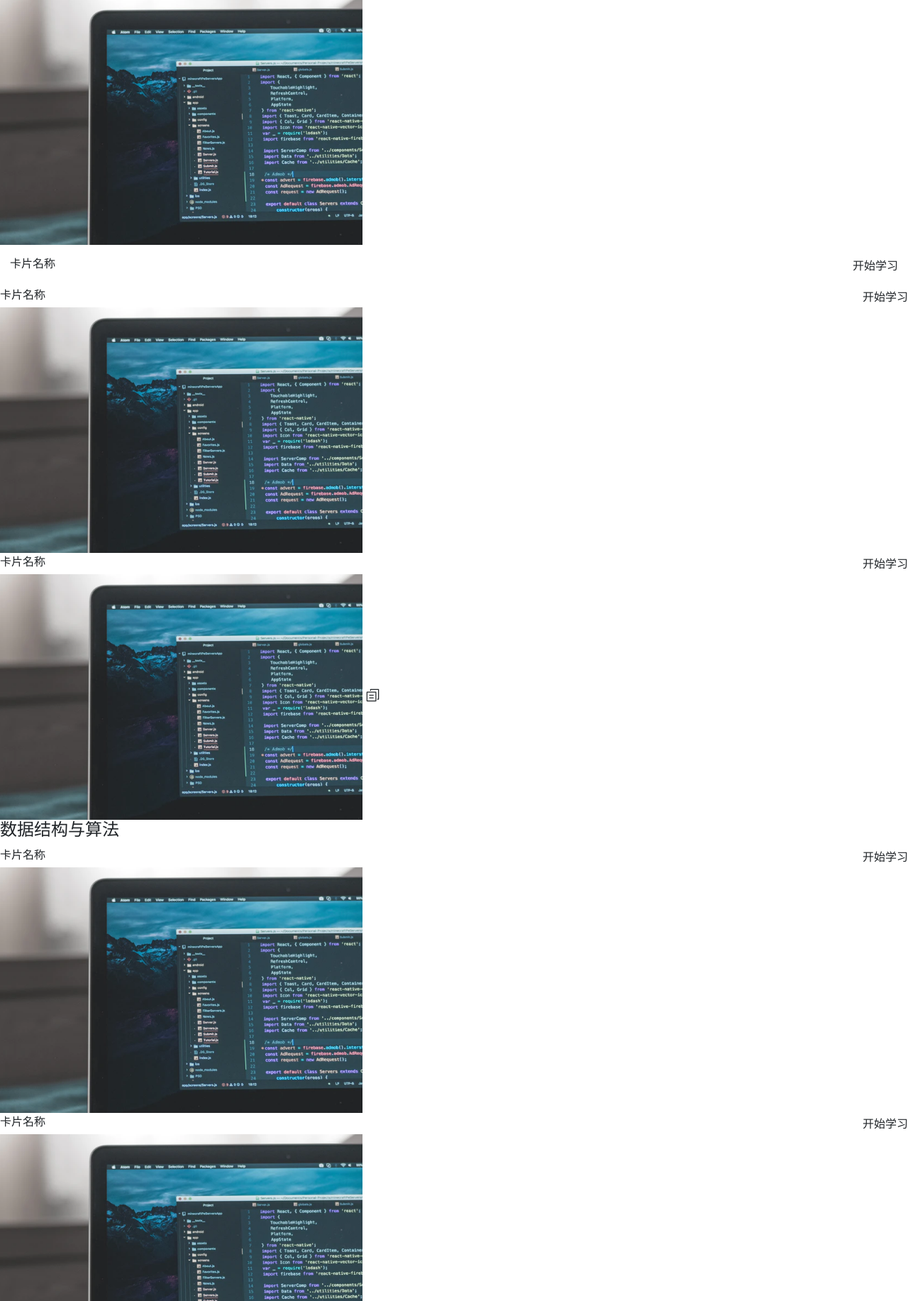
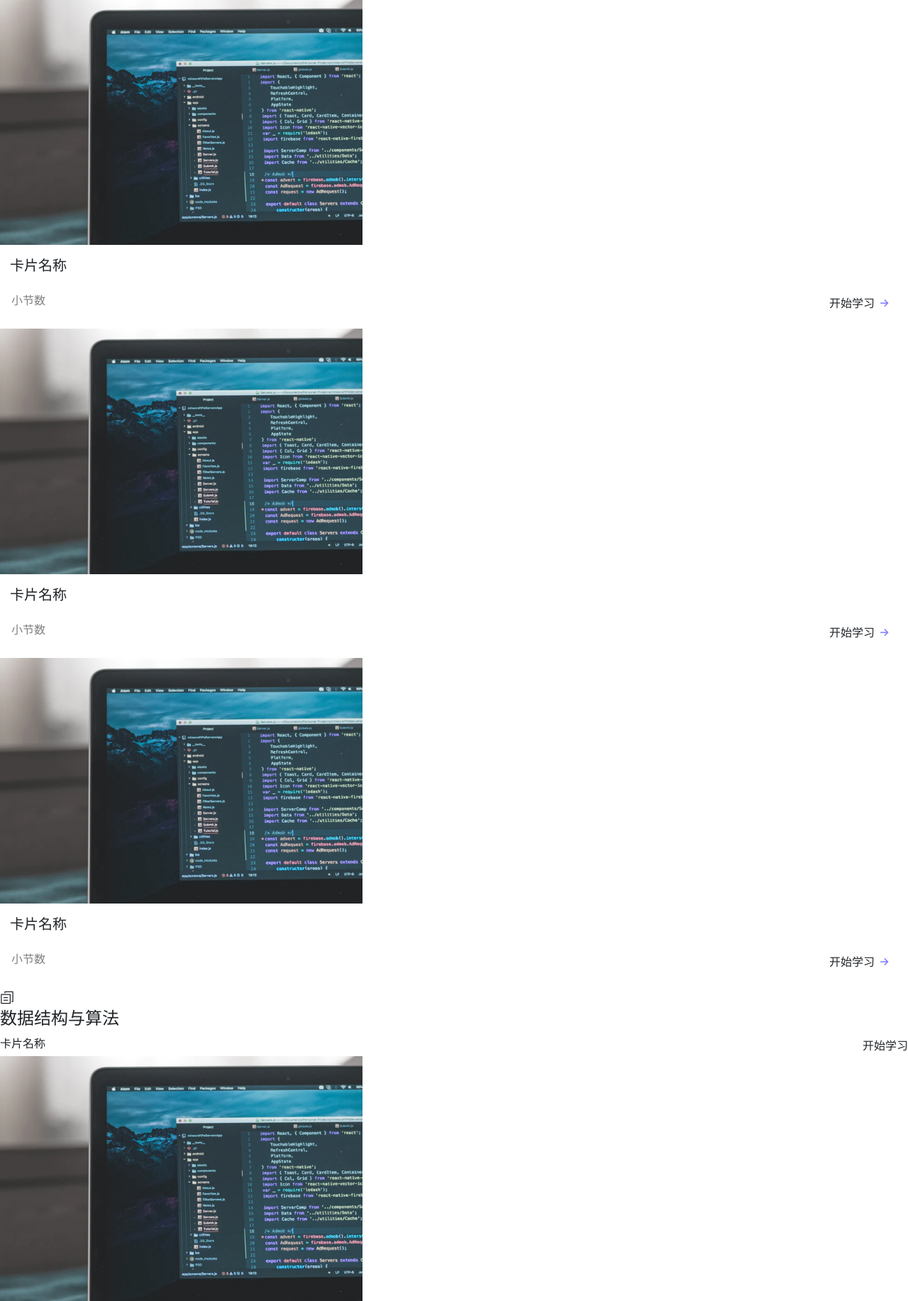
Before and after one commit to yangyou95/youyanglab_edu, a Django app: page /class/ in a window 1280 px wide. Shown: the part 114-1947 px from the top of the page at 71% size. Run offline with Django 3.2, Linux system fonts and the light colour scheme; some libraries are stand-ins or nearby versions.

Commit message:
更改class.html样式

```diff
--- a/webapp/static/webapp/menu.css
+++ b/webapp/static/webapp/menu.css
@@ -171,11 +171,20 @@ button:hover {
     box-shadow: 0 4px 16px 0 rgba(0,0,0,.1);
 }
 
-.el-button {
-    color: #8080FF;
+.start.el-button {
+    color: black;
+    border-radius: 4px;
+    font-weight: bold;
 }
 
-.el-button:hover {
+.start.el-button:hover {
     box-shadow:none;
-    color: #9999FF;
+    color: #7373E5;
+    background-color:rgba(0,0,0,.1);
 }
+
+.start .el-icon-right {
+    color: #8080FF;
+    font-weight: bold;
+    font-size: 15px;
+}
--- a/webapp/templates/webapp/class.html
+++ b/webapp/templates/webapp/class.html
@@ -30,40 +30,47 @@
     </el-row>
 
     <el-row :gutter="20">
+
        <el-col :xs="24" :sm="18" :md="12" :lg="8" class="block">
           <el-card :body-style="{ padding : '0px'}" class="box-card">
               <img class="img-fluid" src="{% static "webapp/images/Python/lesson.png" %}" alt="img2">
               <div style="padding: 14px;">
+                  <div style="font-size: 20px;padding-bottom: 16px;">卡片名称</div>
                   <div class="bottom clearfix">
-                    <span>卡片名称</span>
-                    <el-button style="float: right; padding: 3px 0" type="text">开始学习</el-button>
+                    <div style="color: rgba(0, 0, 0, 0.5);padding: 6px 2px;display: inline-block"> 小节数</div>
+                    <el-button style="float: right; padding: 10px 12px" type="text" class="start">开始学习<i class="el-icon-right" style="padding-left: 6px;"></i></el-button>
                   </div>
               </div>
-
           </el-card>
        </el-col>
 
 
        <el-col :xs="24" :sm="18" :md="12" :lg="8" class="block">
-          <el-card class="box-card">
-              <div slot="header" class="clearfix">
-                <span>卡片名称</span>
-                <el-button style="float: right; padding: 3px 0" type="text">开始学习</el-button>
+          <el-card :body-style="{ padding : '0px'}" class="box-card">
+              <img class="img-fluid" src="{% static "webapp/images/Python/lesson.png" %}" alt="img2">
+              <div style="padding: 14px;">
+                  <div style="font-size: 20px;padding-bottom: 16px;">卡片名称</div>
+                  <div class="bottom clearfix">
+                    <div style="color: rgba(0, 0, 0, 0.5);padding: 6px 2px;display: inline-block"> 小节数</div>
+                    <el-button style="float: right; padding: 10px 12px" type="text" class="start">开始学习<i class="el-icon-right" style="padding-left: 6px;"></i></el-button>
+                  </div>
               </div>
-              <img class="img-fluid" src="{% static "webapp/images/Python/lesson.png" %}" alt="img2">
           </el-card>
        </el-col>
 
-
        <el-col :xs="24" :sm="18" :md="12" :lg="8" class="block">
-          <el-card class="box-card">
-              <div slot="header" class="clearfix">
-                <span>卡片名称</span>
-                <el-button style="float: right; padding: 3px 0" type="text">开始学习</el-button>
+          <el-card :body-style="{ padding : '0px'}" class="box-card">
+              <img class="img-fluid" src="{% static "webapp/images/Python/lesson.png" %}" alt="img2">
+              <div style="padding: 14px;">
+                  <div style="font-size: 20px;padding-bottom: 16px;">卡片名称</div>
+                  <div class="bottom clearfix">
+                    <div style="color: rgba(0, 0, 0, 0.5);padding: 6px 2px;display: inline-block"> 小节数</div>
+                    <el-button style="float: right; padding: 10px 12px" type="text" class="start">开始学习<i class="el-icon-right" style="padding-left: 6px;"></i></el-button>
+                  </div>
               </div>
-              <img class="img-fluid" src="{% static "webapp/images/Python/lesson.png" %}" alt="img2">
           </el-card>
        </el-col>
+
     </el-row>
 
   <!--  每个部分 -->
```
